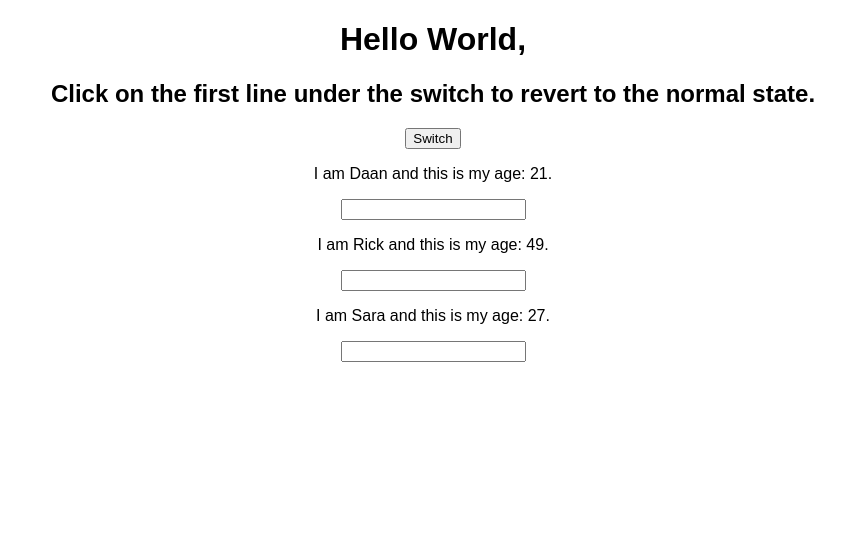
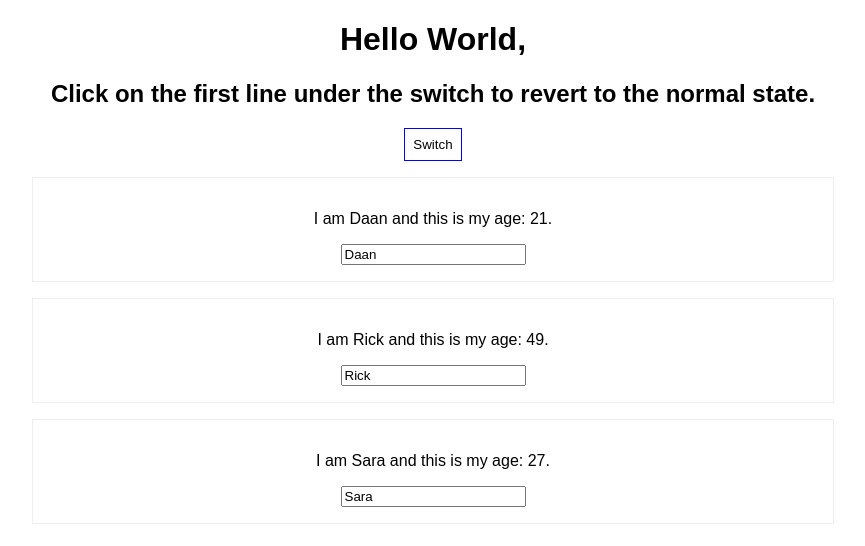
Before and after one commit to DeschaumesDaan/react-tests, a React (Create React App) app: page / in a window 1280 px wide. Shown: the top 546 px of the page, without its empty margins (207-1072 px from the left). Built offline with nearby package versions, Linux system fonts and the light colour scheme.

Commit message:
stylings in ReactJS

```diff
--- a/src/App.js
+++ b/src/App.js
@@ -30,15 +30,24 @@ class App extends Component {
     })
   }
   render() {
+    const style = {
+      backgroundColor: 'white',
+      border: '1px solid blue',
+      padding: '8px',
+      cursor: 'pointer',
+      hover: '0.5s'
+
+    }; // inline stylen in ReactJS
+
     return (
        <div className="App">
       <h1>Hello World,</h1>
       <h2>Click on the first line under the switch to revert to the normal state.</h2>
-      <button onClick={this.switchNameHandler.bind(this, "Lionel Messi")}>Switch</button>
+      <button style={style} onClick={this.switchNameHandler.bind(this, "Lionel Messi")}>Switch</button>
       <Person
-        name={this.state.persons[0].name}
+        name={this.state.persons[0].name} //weergeven van de 0-rij en de name-property
         age={this.state.persons[0].age}
-        click= {this.switchNameHandler.bind(this, "Cristiano Ronaldo")}
+        click= {this.switchNameHandler.bind(this, "Cristiano Ronaldo")} //'this' wijst naar de klasse
         changed={this.nameChangedHandler}>
       </Person>
 
--- a/src/Person/Person.js
+++ b/src/Person/Person.js
@@ -1,18 +1,17 @@
-import React from 'react';
+import React from "react";
+import './css/Person.css';
 
 
-
-
-
-
-const person = (props) => {
-    return (
-        <div>
-
-    <p onClick={props.click}>I am {props.name} and this is my age: {props.age}.</p>
-    <p>{props.children}</p>
-    <input type="text" onChange={props.changed} />
-    </div>)
-}
+const person = props => {
+  return (
+    <div className="Person">
+      <p onClick={props.click}>
+        I am {props.name} and this is my age: {props.age}.
+      </p>
+      <p>{props.children}</p>
+      <input type="text" onChange={props.changed} value={props.name} />
+    </div>
+  );
+};
 
 export default person;
--- /dev/null
+++ b/src/Person/css/Person.css
@@ -0,0 +1,8 @@
+.Person{
+    width: 60%;
+    margin: 16px auto;
+    border: 1px solid #eee;
+    padding: 16px;
+    text-align: center;
+
+}
```
